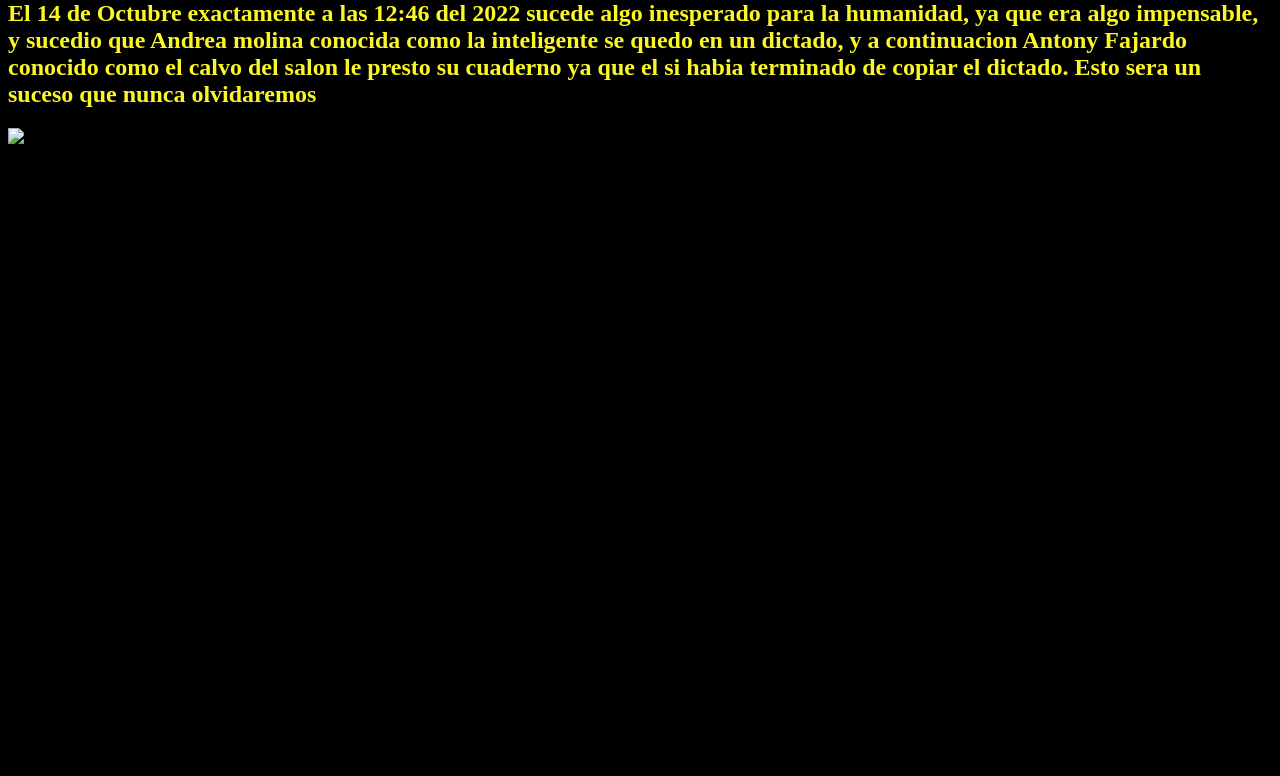
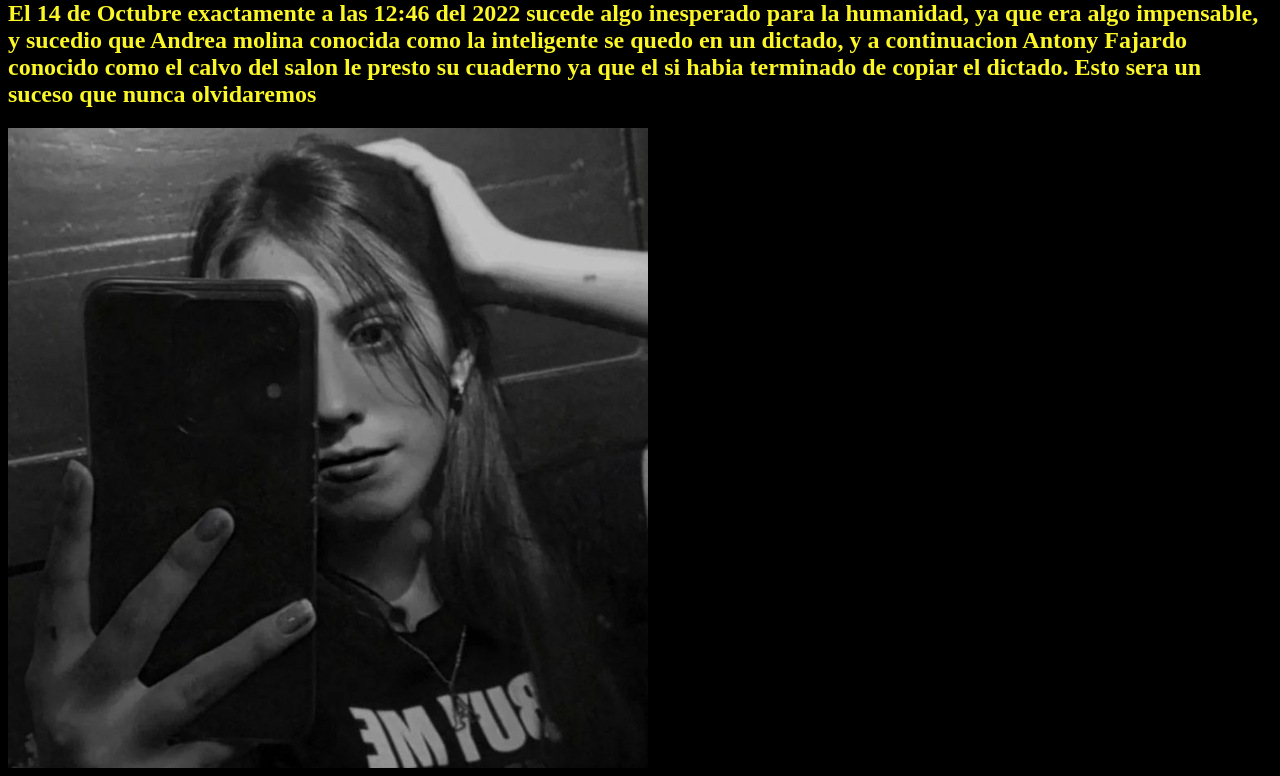
Before and after one commit to Satanic14/Satanic14.github.io, a plain HTML site: page index.html in a window 1280 px wide. Shown: the part 66-842 px from the top of the page. Before the commit the page ends 800 px from the top, so only its background shows below. Drawn offline with Linux system fonts and the light colour scheme.

Commit message:
Update index.html

```diff
--- a/index.html
+++ b/index.html
@@ -5,6 +5,6 @@
 <body bgcolor="black">
 <h1 style="color:white;"> 14 De Octubre </h1>
 <h2 style="color:rgb(250, 246, 39);"> El 14 de Octubre exactamente a las 12:46 del 2022 sucede algo inesperado para la humanidad, ya que era algo impensable, y sucedio que Andrea molina conocida como la inteligente se quedo en un dictado, y a continuacion Antony Fajardo conocido como el calvo del salon le presto su cuaderno ya que el si habia terminado de copiar el dictado. Esto sera un suceso que nunca olvidaremos </h2>
-  <img src="andrea.jpeg"></img>
+  <img src="andrea.jpg"></img>
 </body>
 </hmtl>
```
